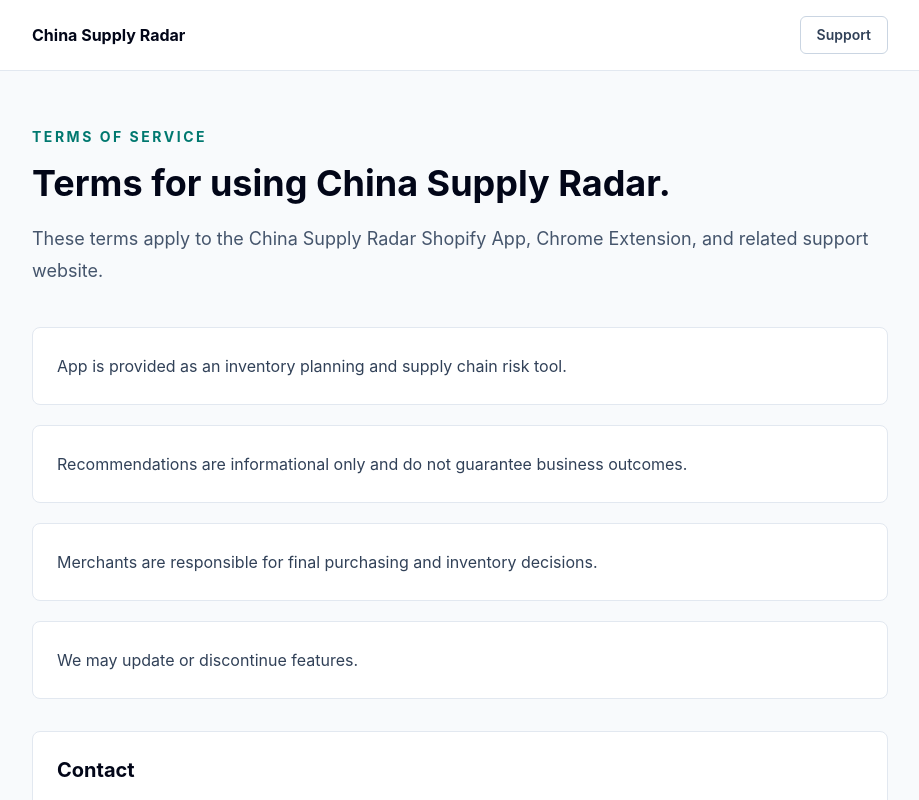
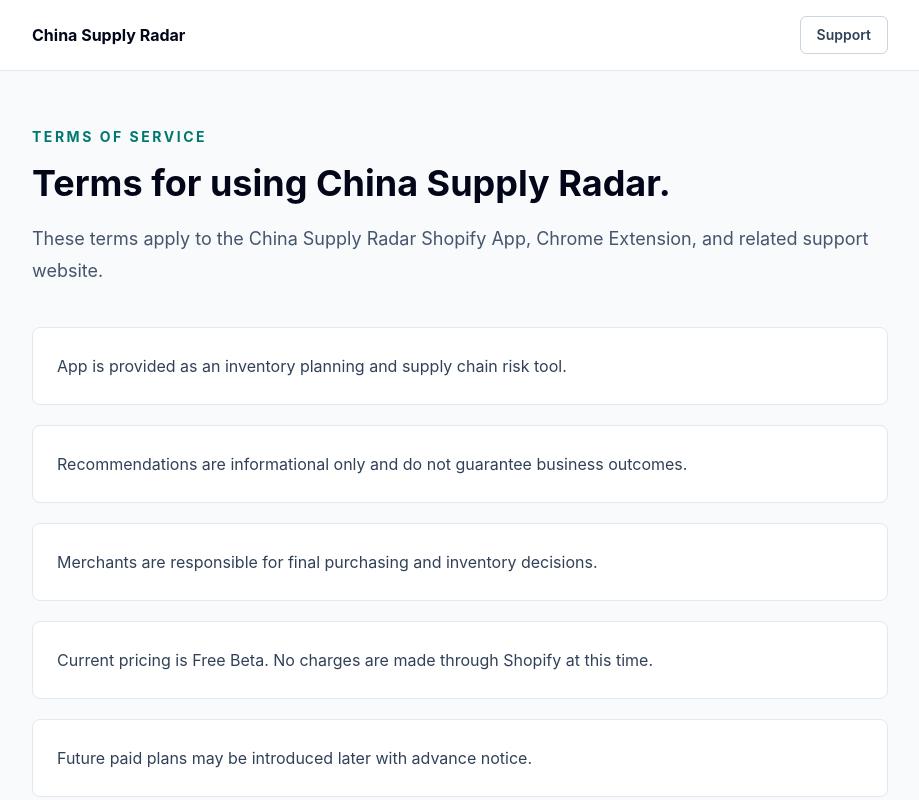
Before and after one commit to mingzhishan1525/Landing-Page, a Next.js app: page /terms in a window 1280 px wide. Shown: the top 800 px of the page, without its empty margins (180-1099 px from the left). Built offline with nearby package versions, Linux system fonts and the light colour scheme; no server answers.

Commit message:
Add Shopify App privacy and terms pages

```diff
--- a/app/terms/page.tsx
+++ b/app/terms/page.tsx
@@ -5,6 +5,8 @@
   "App is provided as an inventory planning and supply chain risk tool.",
   "Recommendations are informational only and do not guarantee business outcomes.",
   "Merchants are responsible for final purchasing and inventory decisions.",
+  "Current pricing is Free Beta. No charges are made through Shopify at this time.",
+  "Future paid plans may be introduced later with advance notice.",
   "We may update or discontinue features.",
 ];
 
```
